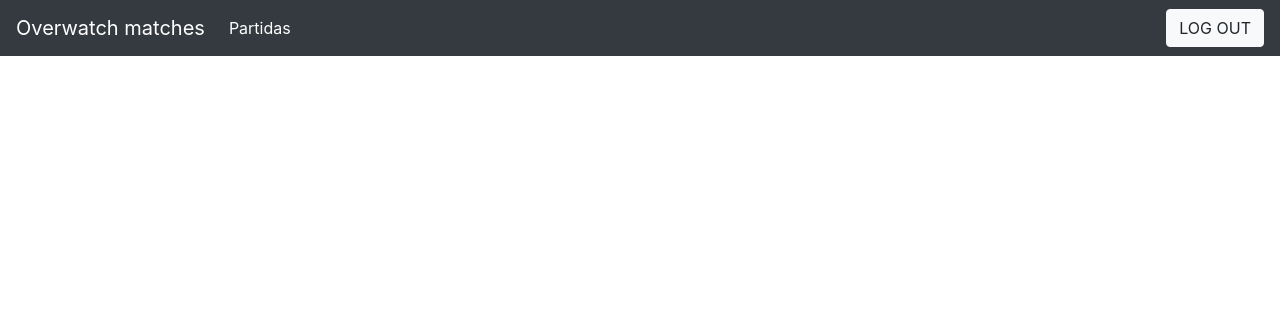
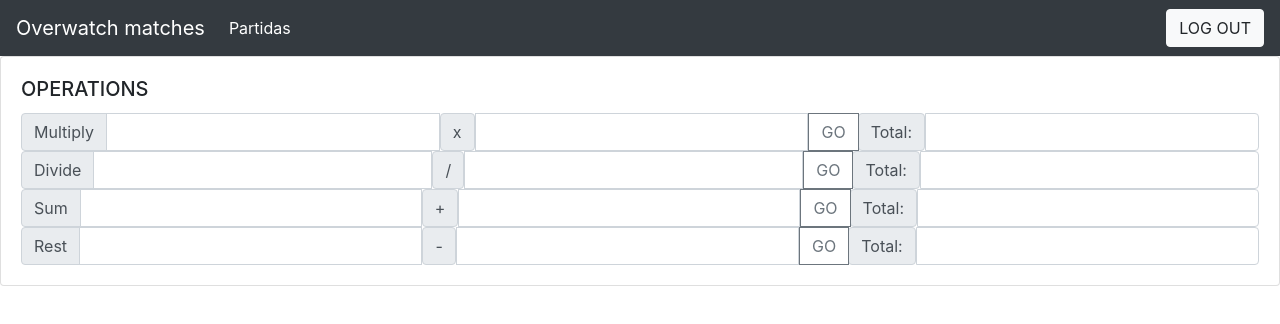
Before and after one commit to KevisLeL/overwatch_project, a React (Create React App) app: page /pruebas in a window 1280 px wide. Shown: the top 324 px of the page. Built offline with nearby package versions, Linux system fonts and the light colour scheme.

Commit message:
pruebas components

```diff
--- a/src/App.js
+++ b/src/App.js
@@ -6,6 +6,7 @@ import Login from './Pages/login';
 import PartidasPage from './Pages/partidasPage';
 import MainNavbar from './Components/MainNavbar';
 import PartidasInfo from './Pages/PartidasInfo';
+import Pruebas from './Components/Pruebas';
 import './App.css';
 
 const App = (props) => {
@@ -20,6 +21,7 @@ const App = (props) => {
             <Route path="/partidas/:partidaId" exact
                    component={PartidasInfo}></Route>
             <Route path="/create-user" component={CreateUser}></Route>
+            <Route path="/pruebas" exact component={Pruebas}/>
           </Switch>
         </BrowserRouter>
       </React.Fragment>
--- a/src/Components/MainNavbar.js
+++ b/src/Components/MainNavbar.js
@@ -3,7 +3,6 @@ import {Link} from 'react-router-dom';
 
 const MainHeader = (props) => {
 
-  console.log(props);
   return (
       <React.Fragment>
         <nav class="navbar navbar-expand-lg navbar-dark bg-dark">
--- /dev/null
+++ b/src/Components/Pruebas.js
@@ -0,0 +1,136 @@
+import React, { useState } from 'react';
+
+
+
+const Pruebas = () => {
+
+   const [m1, setM1] = useState ('');
+   const [m2, setM2] = useState ('');
+   const [d2, setD2] = useState ('');
+   const [d1, setD1] = useState ('');
+   const [s1, setS1] = useState ('');
+   const [s2, setS2] = useState ('');
+   const [r1, setR1] = useState ('');
+   const [r2, setR2] = useState ('');
+   const [result1, setResult1 ] = useState('');
+   const [result2, setResult2 ] = useState('');
+   const [result3, setResult3 ] = useState('');
+   const [result4, setResult4 ] = useState('');
+
+    const multiply = () => {
+    var multiplyResult = m1 * m2;
+    setResult1(multiplyResult);
+     return multiplyResult;
+    };
+
+    const divide = () => {
+    var divideResult = d1 / d2;
+    setResult2(divideResult);
+    return divideResult;
+    };
+
+    const sum = () => {
+    var sumResult = s1 + s2;
+    setResult3(sumResult);
+    return sumResult;
+    };
+    const rest = () => {
+    var restResult = r1 - r2;
+    setResult4(restResult);
+    return restResult;
+    };
+
+return (
+  <React.Fragment>
+    <div class="card" >
+      <div class="card-body">
+        <h5 class="card-title">OPERATIONS</h5>
+        <div class="input-group">
+          <div class="input-group-prepend">
+            <span class="input-group-text">Multiply</span>
+          </div>
+          <input type="number" id="m1" class="form-control" value={m1} onChange={event => setM1(event.target.value)} />
+          <span class="input-group-text"> x </span>
+          <input type="number" id="m2" class="form-control" value={m2} onChange={event => setM2(event.target.value)}/>
+          <div class="input-group-prepend">
+            <button
+              class="btn btn-outline-secondary"
+              type="button"
+              id="button-addon1"
+              onClick={multiply}
+            >
+              GO
+            </button>
+          </div>
+          <span class="input-group-text" id="result"> Total: </span>
+          <input type="number" id="result1" class="form-control" value={result1} />
+        </div>
+
+        <div class="input-group">
+          <div class="input-group-prepend">
+            <span class="input-group-text">Divide</span>
+          </div>
+          <input type="number" id="d1" class="form-control" value={d1} onChange={event => setD1(event.target.value)} />
+          <span class="input-group-text"> / </span>
+          <input type="number" id="d2" class="form-control" value={d2} onChange={event => setD2(event.target.value)}/>
+          <div class="input-group-prepend">
+            <button
+              class="btn btn-outline-secondary"
+              type="button"
+              id="button-addon1"
+              onClick={divide}
+            >
+              GO
+            </button>
+          </div>
+          <span class="input-group-text" id="result2"> Total: </span>
+          <input type="number" id="result2" class="form-control" value={result2} />
+        </div>
+
+        <div class="input-group">
+          <div class="input-group-prepend">
+            <span class="input-group-text">Sum</span>
+          </div>
+          <input type="number" id="s1" class="form-control" value={s1} onChange={event => setS1(+event.target.value)}/>
+          <span class="input-group-text"> + </span>
+          <input type="number" id="s2" class="form-control" value={s2} onChange={event => setS2(+event.target.value)}/>
+          <div class="input-group-prepend">
+            <button
+              class="btn btn-outline-secondary"
+              type="button"
+              id="button-addon1"
+              onClick={sum}
+            >
+              GO
+            </button>
+          </div>
+          <span class="input-group-text" id="result3"> Total:  </span>
+          <input type="number" id="result3" class="form-control" value={result3} />
+        </div>
+
+        <div class="input-group">
+          <div class="input-group-prepend">
+            <span class="input-group-text">Rest</span>
+          </div>
+          <input type="number" id="r1" class="form-control" value={r1} onChange={event => setR1(event.target.value)}/>
+          <span class="input-group-text"> - </span>
+          <input type="number" id="r2" class="form-control" value={r2} onChange={event => setR2(event.target.value)}/>
+          <div class="input-group-prepend">
+            <button
+              class="btn btn-outline-secondary"
+              type="button"
+              id="button-addon1"
+              onClick={rest}
+            >
+              GO
+            </button>
+          </div>
+          <span class="input-group-text" id="result4"> Total:  </span>
+          <input type="number" id="result4" class="form-control" value={result4} />
+        </div>
+      </div>
+    </div>
+  </React.Fragment>
+);
+};
+export default Pruebas;
--- a/src/data.js
+++ b/src/data.js
@@ -61,32 +61,32 @@ let DATA = [
   },
   {
     id: "u3",
-    name: "Javier Celada",
-    alias: "Celada182",
-    email: "celada182@gmail.com",
-    password: "182182182",
+    name: "Josete Fernandez",
+    alias: "Skraf",
+    email: "skraf@gmail.com",
+    password: "147258369",
     partidas: [
       {
-        id: "P-Cel1",
+        id: "P-SK1",
         date: "23/03/2020",
-        map: "Ilios",
-        role: "Tank",
-        player: "Roadhog",
-        damage: 12300,
-        heal: 6350,
-        kills: 28,
-        creator: "u2"
+        map: "Hanamura",
+        role: "DPS",
+        player: "Tracer",
+        damage: 18300,
+        heal: 350,
+        kills: 41,
+        creator: "u3"
       },
       {
-        id: "P-Cel2",
+        id: "P-SK2",
         date: "24/03/2020",
         map: "Estación Lunar",
-        role: "Support",
-        player: "Baptiste",
-        damage: 5300,
-        heal: 16350,
-        kills: 12,
-        creator: "u2"
+        role: "Tank",
+        player: "Wrecking Ball",
+        damage: 15300,
+        heal: 1350,
+        kills: 16,
+        creator: "u3"
       }
     ]
   }
```
